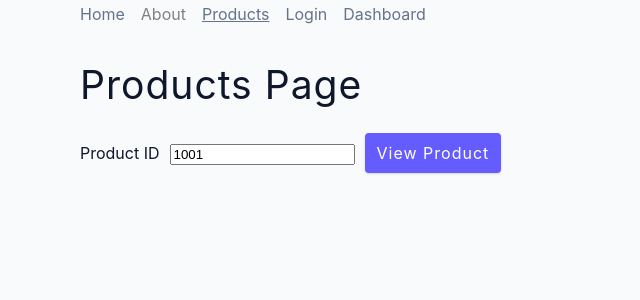
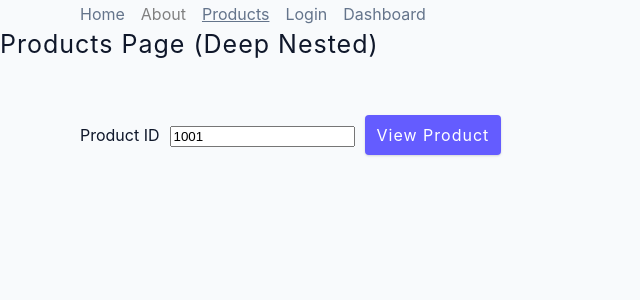
Before and after one commit to Er-RP/react-tutorials, a React (Create React App) app: page /products in a window 1280 px wide. Shown: the top 300 px of the page, without its empty margins (0-640 px from the left). Built offline with nearby package versions, Linux system fonts and the light colour scheme.

Commit message:
Deep Nested updated

```diff
--- a/src/App.js
+++ b/src/App.js
@@ -1,6 +1,7 @@
 import { useState } from "react";
 import { Routes, Route } from "react-router-dom";
 import SharedLayout from "./layouts/SharedLayout";
+import SharedProductLayout from "./layouts/SharedProductLayout";
 import About from "./pages/About";
 import Dashboard from "./pages/Dashboard";
 import Error from "./pages/Error";
@@ -17,8 +18,10 @@
       <Route path="/" element={<SharedLayout />}>
         <Route index element={<Home />} />
         <Route path="about" element={<About />} />
-        <Route path="products" element={<Products />} />
-        <Route path="products/:productId" element={<SingleProduct />} />
+        <Route path="products" element={<SharedProductLayout />}>
+          <Route index element={<Products />} />
+          <Route path=":productId" element={<SingleProduct />} />
+        </Route>
         <Route path="login" element={<Login setUser={setUser} />} />
         <Route
           path="dashboard"
--- /dev/null
+++ b/src/layouts/SharedProductLayout.js
@@ -0,0 +1,12 @@
+import { Outlet } from "react-router-dom";
+
+const SharedProductLayout = () => {
+  return (
+    <>
+      <h4>Products Page (Deep Nested)</h4>
+      <Outlet />
+    </>
+  );
+};
+
+export default SharedProductLayout;
--- a/src/pages/Products.js
+++ b/src/pages/Products.js
@@ -5,7 +5,6 @@
   const [productId, setProductId] = useState("1001");
   return (
     <section className="section">
-      <h2>Products Page</h2>
       <label htmlFor="productid">Product ID</label>
       <input
         id="productid"
```
